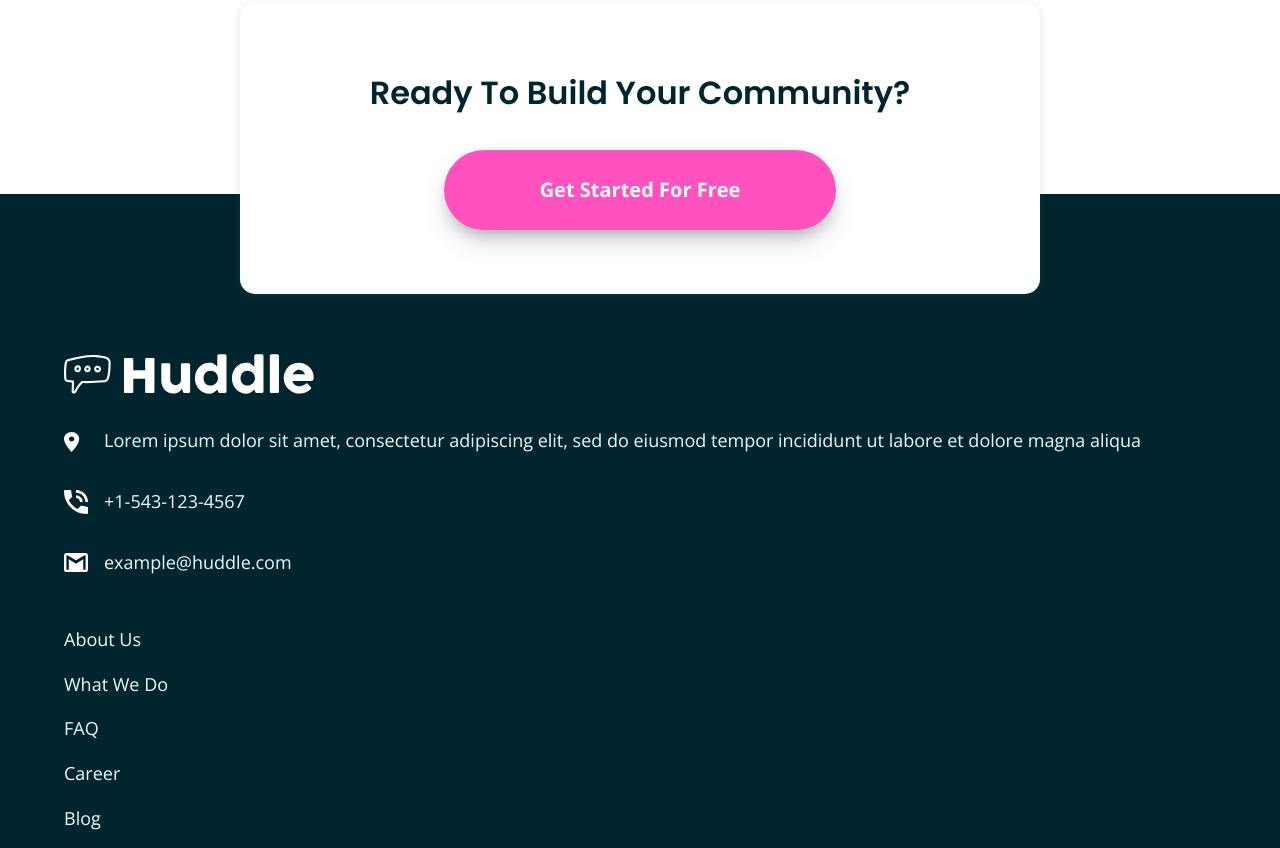
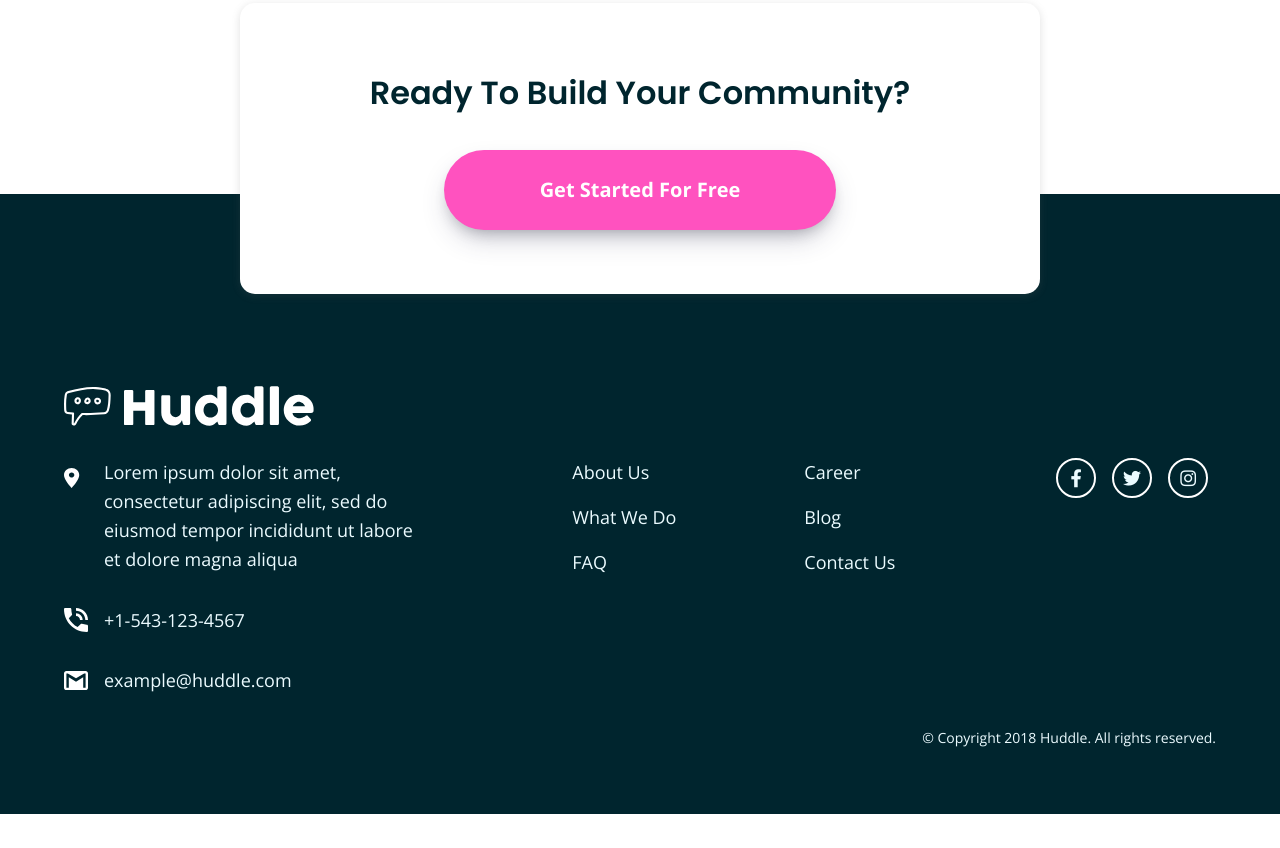
Before and after one commit to tttinh/frontendmentor_010, a plain HTML site: page index.html in a window 1280 px wide. Shown: the part 2318-3166 px from the top of the page. After the commit the page ends 3132 px from the top, so only its background shows below. Drawn offline with nearby package versions, Linux system fonts and the light colour scheme.

Commit message:
Completed desktop view.

```diff
--- a/style.css
+++ b/style.css
@@ -121,6 +121,10 @@ footer .container {
   justify-self: start;
 }
 
+.footer__content {
+  margin-top: 2rem;
+}
+
 .footer__contact {
   margin: 1rem 0;
 }
@@ -133,7 +137,7 @@ footer .container {
   display: grid;
   grid-template-columns: 40px auto;
   align-items: center;
-  margin: 2rem 0;
+  margin-bottom: 2rem;
 }
 
 .location-icon {
@@ -217,17 +221,13 @@ footer .container {
 }
 
 .circle {
-  width: 3rem;
-  height: 3rem;
+  width: 2.5rem;
+  height: 2.5rem;
   border-radius: 50%;
   border: 2px solid white;
   margin: 0 0.5rem;
   display: grid;
   place-items: center;
-}
-
-.circle i {
-  font-size: 1.25rem;
 }
 
 .btn {
@@ -316,6 +316,61 @@ footer .container {
     z-index: 1;
   }
 
+  /* FOOTER */
+  footer {
+    padding-top: 12rem;
+    background-color: var(--clr-dark-cyan);
+    color: var(--clr-pale-cyan);
+  }
+
+  footer .container {
+    display: flex;
+    flex-direction: column;
+  }
+
+  .bottom-logo {
+    width: min(45vw, 250px);
+    justify-self: start;
+  }
+
+  .footer__content {
+    display: grid;
+    grid-template-columns: 32% auto auto;
+    align-items: flex-start;
+    justify-content: space-between;
+  }
+
+  .footer__contact {
+    margin: 0;
+  }
+
+  .location-icon {
+    margin-top: 10px;
+  }
+
+  .footer__links {
+    margin-top: 0;
+    display: grid;
+    gap: 8rem;
+    grid-template-columns: repeat(2, 1fr);
+  }
+
+  .footer__links li {
+    margin: 0 0 1rem;
+  }
+
+  .footer__socials {
+    display: flex;
+    align-items: center;
+    justify-content: center;
+    margin: 0;
+  }
+
+  .copyright {
+    text-align: right;
+    margin-bottom: 4rem;
+  }
+
   /* UTILITIES */
   .card {
     border-radius: 10px;
```
